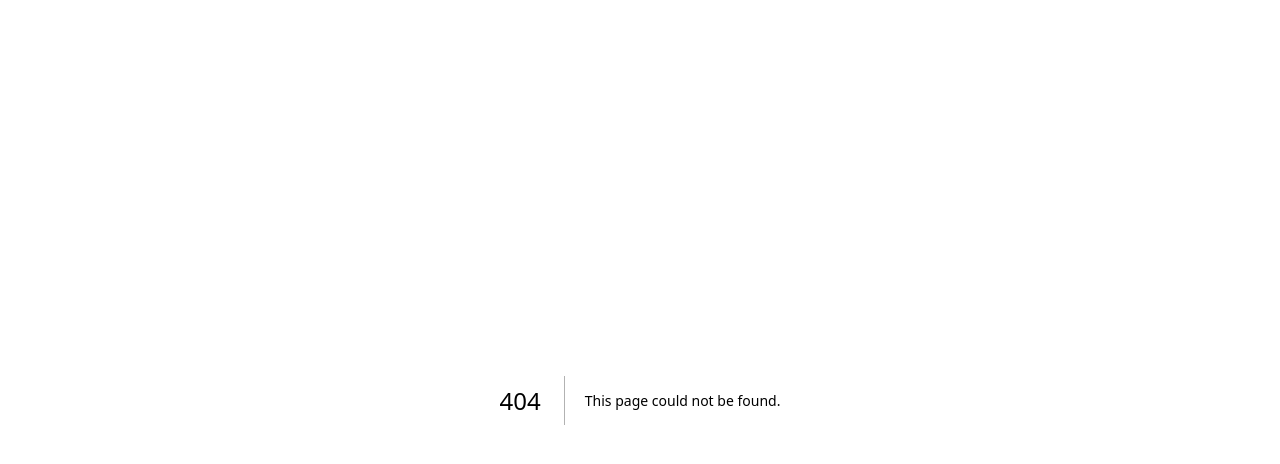
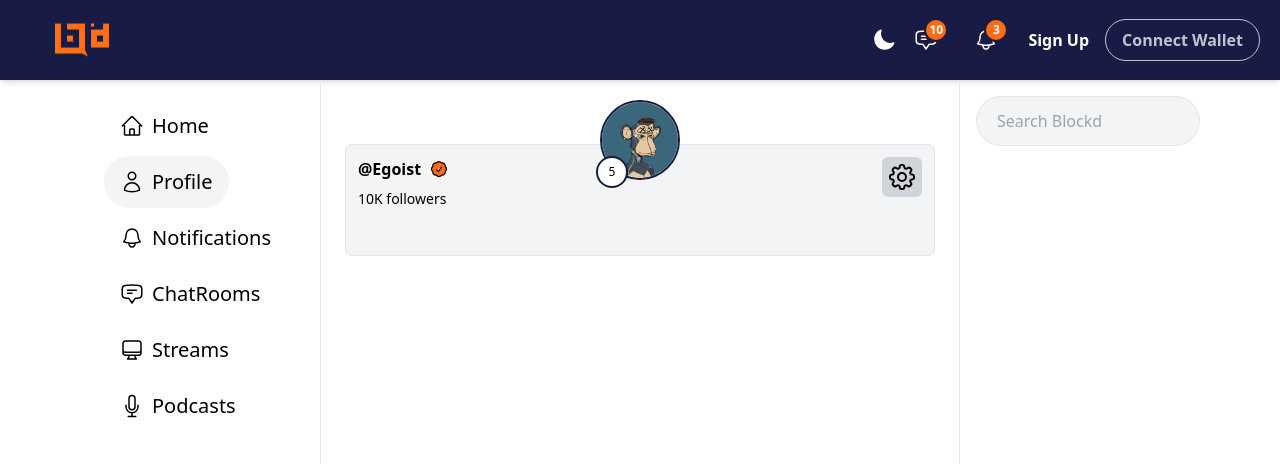
Before and after one commit to BlockdSocial/Blockd, a Next.js app: page /profile in a window 1280 px wide. Before the commit this address had no page. Shown: the top 464 px of the page. Built offline with nearby package versions, Linux system fonts and the light colour scheme.

Commit message:
Profile Page

```diff
--- a/components/Feed/Picture.tsx
+++ b/components/Feed/Picture.tsx
@@ -11,11 +11,11 @@ interface Props {
 function Picture({path, level, pictureCSS, levelCSS}: Props) {
   return (
     <div className='-z-5'>
-        <span className={`text-black dark:text-white text-xs ${levelCSS} relative right-1 h-6 w-6 rounded-full bg-white dark:bg-lightgray flex justify-center items-center border-2 border-[#181c44] dark:border-gray-500`}><span>{level}</span></span>
+        <span className={`text-black dark:text-white text-xs ${levelCSS} relative right-1 h-6 w-6 rounded-full bg-white dark:bg-lightgray flex justify-center items-center border-2 border-[#181c44] dark:border-white`}><span>{level}</span></span>
         <Image
             src={path}
             alt="PFP"
-            className={`-mt-2 ${pictureCSS} rounded-full object-cover border-[#181c44] dark:border-gray-500 border-2`}
+            className={`-mt-2 ${pictureCSS} rounded-full object-cover border-[#181c44] dark:border-white border-2`}
             width={60}
             height={60}
         />
--- a/components/Feed/PostFeed.tsx
+++ b/components/Feed/PostFeed.tsx
@@ -24,7 +24,7 @@ function PostFeed() {
     return (
         <div className='flex flex-col space-x-3 mt-1 border-y p-6 dark:border-white'>
             <div className='w-full'>
-                <Link href="#" className='flex space-x-3 w-fit group'>
+                <Link href="profile" className='flex space-x-3 w-fit group'>
                     <Picture path="/images/pfp2.jpg" level={5} pictureCSS="w-12" levelCSS="top-12" />
                     <div>
                         <div className='flex items-center space-x-1 mt-7'>
--- a/components/Feed/TweetBox.tsx
+++ b/components/Feed/TweetBox.tsx
@@ -8,6 +8,7 @@ import {
 } from '@heroicons/react/24/outline'
 import Picture from './Picture'
 import Picker from '@emoji-mart/react'
+import Link from 'next/link'
 
 function TweetBox() {
 
@@ -57,7 +58,7 @@ function TweetBox() {
 
     return (
         <div className='flex space-x-2 p-5 border-y mt-4 dark:bg-lightgray'>
-            <Picture path='/images/pfp1.jpg' level={4} pictureCSS="w-14 w-14" levelCSS="top-14" />
+            <Link href="profile"><Picture path='/images/pfp1.jpg' level={4} pictureCSS="w-14 w-14" levelCSS="top-14" /></Link>
             <div className='flex flex-1 items-center pl-2'>
                 <form className='flex flex-col flex-1'>
                     <textarea
--- a/components/Post/PostID.tsx
+++ b/components/Post/PostID.tsx
@@ -29,7 +29,7 @@ function PostID() {
                     <div>
                         <div className='flex items-center space-x-1 mt-7'>
                             <p className='mr-1 font-semibold text-l group-hover:underline'>@Egoist</p>
-                            <CheckBadgeIcon className='h-7 w-7 fill-blockd' />
+                            <CheckBadgeIcon className='h-5 w-5 fill-blockd' />
                         </div>
                     </div>
                 </Link>
--- /dev/null
+++ b/components/Profile/ProfilePage.tsx
@@ -0,0 +1,47 @@
+import React, { useState } from 'react'
+import Picture from '../Feed/Picture'
+import {
+  CheckBadgeIcon,
+  Cog8ToothIcon,
+} from '@heroicons/react/24/outline'
+
+function ProfilePage() {
+
+  const [isDropdownVisible, setIsDropdownVisible] = useState(false);
+
+  const toggleDropdown = () => {
+    setIsDropdownVisible(!isDropdownVisible);
+  };
+
+  return (
+    <div className='relative max-h-screen scrollbar-hide overflow-scroll col-span-8 md:col-span-5 border-x mb-5 p-6'>
+      <div className="grid grid-cols-8 relative bg-gray-100 dark:bg-lightgray items-center justify-center h-28 w-full mt-10 rounded-md border">
+        <div className='col-span-3 place-self-start p-3'>
+          <div className='flex items-center space-x-1'>
+            <p className='mr-1 font-semibold text-l group-hover:underline'>@Egoist</p>
+            <CheckBadgeIcon className='h-5 w-5 fill-blockd' />
+          </div>
+          <div>
+            <p className='mr-1 text-sm group-hover:underline mt-2'>10K followers</p>
+          </div>
+        </div>
+        <circle className="col-span-2 -mt-36 mx-auto">
+          <Picture path='/images/pfp1.jpg' level={5} pictureCSS='h-16 w-16 md:w-20 md:h-20' levelCSS='top-14 md:top-20 md:w-8 md:h-8' />
+        </circle>
+        <div className='col-span-3 place-self-start justify-self-end p-3'>
+          <div className='w-10 h-10 bg-gray-300 dark:bg-darkgray/50 flex items-center justify-center rounded-md'>
+            <Cog8ToothIcon onClick={toggleDropdown} className='h-8 w-8 text-black dark:fill-white cursor-pointer transition-transform duration-500 ease-out hover:rotate-180 active-scale' />
+          </div>
+          <ul className={`absolute right-5 bg-white dark:bg-darkgray rounded-lg shadow-lg ${isDropdownVisible ? '' : 'hidden'}`}>
+            <li className="py-2 px-4 hover:bg-gray-200 dark:hover:bg-lightgray/50 w-fit">Option 1</li>
+            <li className="py-2 px-4 hover:bg-gray-200 dark:hover:bg-lightgray/50 w-fit">Option 2</li>
+            <li className="py-2 px-4 hover:bg-gray-200 dark:hover:bg-lightgray/50 w-fit">Option 3</li>
+          </ul>
+        </div>
+      </div>
+
+    </div>
+  )
+}
+
+export default ProfilePage
--- a/components/Sidebar/Sidebar.tsx
+++ b/components/Sidebar/Sidebar.tsx
@@ -1,5 +1,4 @@
 import React from 'react'
-import Image from 'next/image';
 import SidebarRow from './SidebarRow';
 import {
     MicrophoneIcon,
@@ -10,28 +9,39 @@ import {
     BellIcon,
 } from '@heroicons/react/24/outline'
 import Link from 'next/link';
-
+import { useRouter } from 'next/router'
 
 function Sidebar() {
+
+    let location = useRouter();
+
     return (
         <div className='flex flex-col col-span-1 md:col-span-2 items-center px-4 mt-3 md:mt-0 md:p-4 lg:pl-10 md:items-start'>
-            <Link href="/">
-                <SidebarRow Icon={HomeIcon} title="Home" />
+            <Link href="/" className='active'>
+                {location.pathname === '/' ? (
+                    <SidebarRow Icon={HomeIcon} title="Home" active='bg-gray-100 dark:bg-lightgray'/>
+                ):(
+                    <SidebarRow Icon={HomeIcon} title="Home" active=''/>
+                )}
+            </Link>
+            <Link href="profile">
+                {location.pathname === '/profile' ? (
+                    <SidebarRow Icon={UserIcon} title="Profile"  active='bg-gray-100 dark:bg-lightgray'/>
+                ):(
+                    <SidebarRow Icon={UserIcon} title="Profile"  active=''/>
+                )}
             </Link>
             <Link href="">
-                <SidebarRow Icon={UserIcon} title="Profile" />
+                <SidebarRow Icon={BellIcon} title="Notifications" active='' />
             </Link>
             <Link href="">
-                <SidebarRow Icon={BellIcon} title="Notifications" />
+                <SidebarRow Icon={ChatBubbleBottomCenterTextIcon} title="ChatRooms" active='' />
             </Link>
             <Link href="">
-                <SidebarRow Icon={ChatBubbleBottomCenterTextIcon} title="ChatRooms" />
+                <SidebarRow Icon={ComputerDesktopIcon} title="Streams" active='' />
             </Link>
             <Link href="">
-                <SidebarRow Icon={ComputerDesktopIcon} title="Streams" />
-            </Link>
-            <Link href="">
-                <SidebarRow Icon={MicrophoneIcon} title="Podcasts" />
+                <SidebarRow Icon={MicrophoneIcon} title="Podcasts" active='' />
             </Link>
         </div>
     )
--- a/components/Sidebar/SidebarRow.tsx
+++ b/components/Sidebar/SidebarRow.tsx
@@ -3,13 +3,15 @@ import React, { SVGProps } from 'react'
 interface Props {
     Icon: (props: SVGProps<SVGSVGElement>) => JSX.Element
     title: string
+    active: string
 }
 
-function SidebarRow({Icon, title}: Props) {
+function SidebarRow({Icon, title, active}: Props) {
   return (
-    <div className='flex max-w-fit items-center space-x-2 px-4 py-3 rounded-full hover:bg-gray-100 dark:hover:bg-lightgray group'>
+    <div
+      className={`flex mt-1 max-w-fit items-center space-x-2 px-4 py-3 ${active} rounded-full hover:bg-gray-100 dark:hover:bg-lightgray group`}>
         <Icon className='h-6 w-6' />
-        <p className='group-hover:font-semibold hidden md:inline-flex text-base font-light lg:text-xl cursor-pointer'>{title}</p>
+        <p className={`group-hover:font-semibold hidden md:inline-flex text-base font-light lg:text-xl cursor-pointer`}>{title}</p>
     </div>
   )
 }
--- /dev/null
+++ b/pages/profile.tsx
@@ -0,0 +1,25 @@
+import Head from 'next/head'
+import React from 'react'
+import Sidebar from '../components/Sidebar/Sidebar';
+import Widgets from '../components/Widgets/Widgets';
+import Navbar from '../components/Navbar/Navbar';
+import ProfilePage from '../components/Profile/ProfilePage';
+
+function profile() {
+    return (
+        <div className='bg-white dark:bg-darkgray mx-auto max-h-screen h-screen overflow-hidden pb-20'>
+          <Head>
+            <title>Blockd</title>
+          </Head>
+          <Navbar />
+          <main className='h-full grid grid-cols-9 xl:max-w-6xl mx-auto'>
+            <Sidebar />
+            <ProfilePage />
+            <Widgets />
+          </main>
+        </div>
+
+      )
+}
+
+export default profile
```
